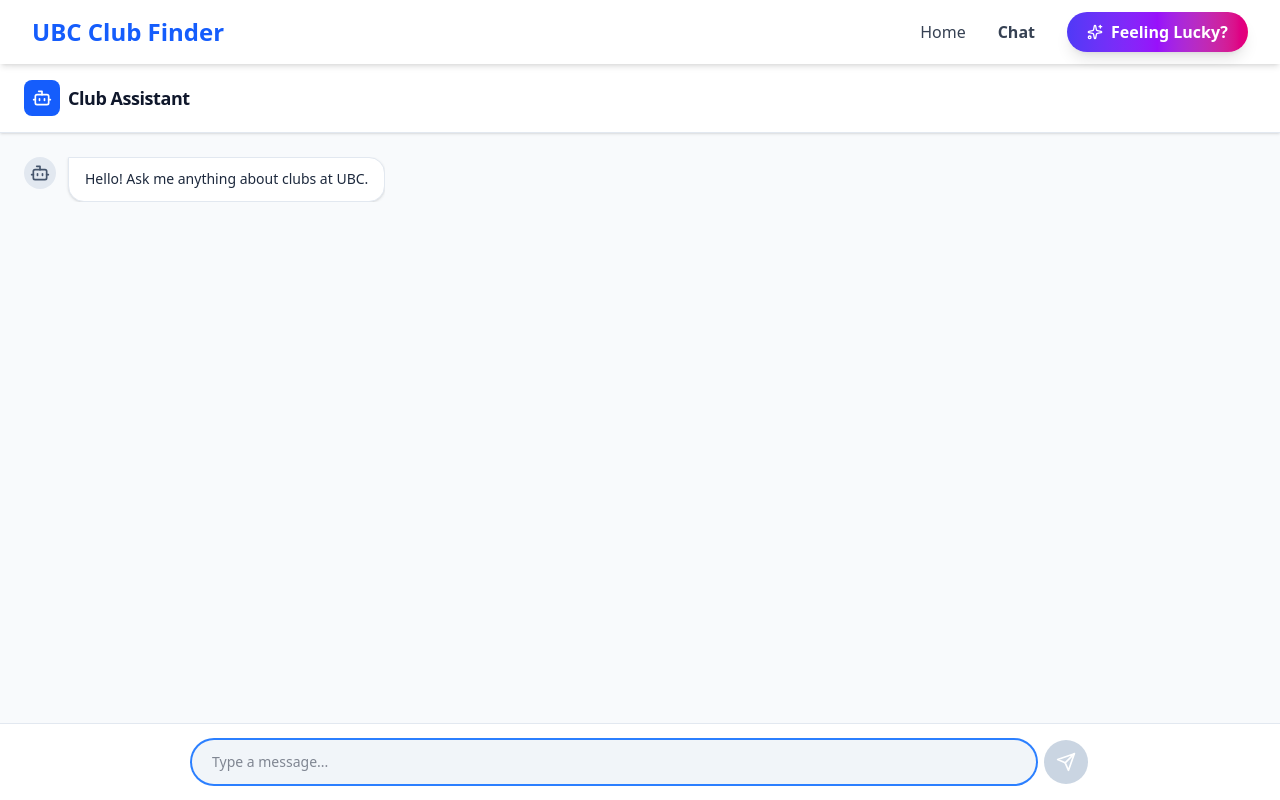
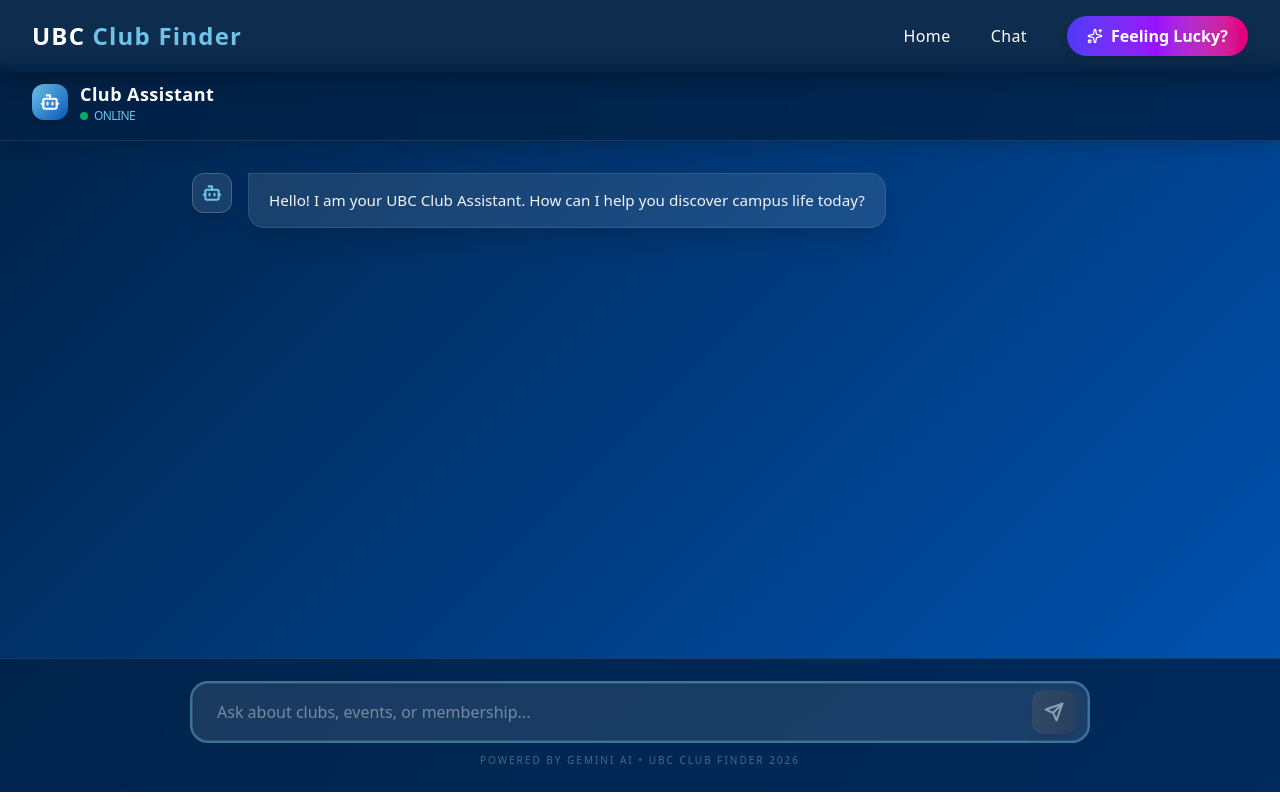
Before and after one commit to Kona01/nwHacks2026, a React (Vite) app in the folder app/: page /chat in a window 1280 px wide. Built offline with nearby package versions, Linux system fonts and the light colour scheme.

Commit message:
update website styling

```diff
--- a/app/src/components/Navbar.jsx
+++ b/app/src/components/Navbar.jsx
@@ -5,34 +5,39 @@
 const Navbar = () => {
   const [isOpen, setIsOpen] = useState(false);
 
-  // Helper to manage active link styling
+  // Reference Styling: White text with sky-blue (#6EC4E8) hover/active states
   const navLinkStyles = ({ isActive }) =>
-    `text-gray-700 hover:text-blue-600 transition-colors ${isActive ? "text-blue-600 font-semibold" : ""}`;
+    `text-white text-[1rem] font-medium tracking-wide transition-all duration-300 hover:text-[#6EC4E8] ${
+      isActive ? "text-[#6EC4E8]" : ""
+    }`;
 
   const mobileNavLinkStyles = ({ isActive }) =>
-    `block px-3 py-2 rounded-md text-base font-medium ${isActive ? "bg-blue-50 text-blue-600" : "text-gray-700 hover:bg-gray-100"
+    `block px-4 py-3 rounded-md text-base font-semibold transition-colors ${
+      isActive ? "bg-[#0055B7] text-[#6EC4E8]" : "text-white hover:bg-[#0055B7]/50"
     }`;
 
   return (
-    <nav className="fixed top-0 left-0 w-full z-50 bg-white shadow-md">
-      <div className="mx-auto px-4 sm:px-6 lg:px-8">
-        <div className="flex justify-between h-16">
+    <nav className="fixed top-0 left-0 w-full z-[100] bg-[#002145]/95 backdrop-blur-[10px] shadow-[0_4px_20px_rgba(0,0,0,0.3)]">
+      <div className="max-w-[1400px] mx-auto px-6 sm:px-8">
+        <div className="flex justify-between items-center h-[72px]">
 
           {/* Logo Section */}
           <div className="flex-shrink-0 flex items-center">
-            <Link to="/" className="text-2xl font-bold text-blue-600">
-              UBC Club Finder
+            <Link to="/" className="text-[1.5rem] font-bold text-white tracking-wider">
+              UBC <span className="text-[#6EC4E8]">Club Finder</span>
             </Link>
           </div>
 
           {/* Desktop Menu */}
-          <div className="hidden md:flex items-center space-x-8">
+          <div className="hidden md:flex items-center space-x-10">
             <NavLink title="Home" to="/" className={navLinkStyles}>
               Home
             </NavLink>
             <NavLink title="Chat" to="/chat" className={navLinkStyles}>
               Chat
             </NavLink>
+            {/* The LuckyButton should handle its own gradient styling internally
+                based on the reference: linear-gradient(135deg, #6EC4E8, #0055B7) */}
             <LuckyButton />
           </div>
 
@@ -40,14 +45,14 @@
           <div className="md:hidden flex items-center">
             <button
               onClick={() => setIsOpen(!isOpen)}
-              className="text-gray-700 focus:outline-none"
+              className="text-white p-2 focus:outline-none transition-transform active:scale-90"
               aria-label="Toggle menu"
             >
-              <svg className="h-6 w-6" fill="none" viewBox="0 0 24 24" stroke="currentColor">
+              <svg className="h-7 w-7" fill="none" viewBox="0 0 24 24" stroke="currentColor">
                 {isOpen ? (
-                  <path strokeLinecap="round" strokeLinejoin="round" strokeWidth={2} d="M6 18L18 6M6 6l12 12" />
+                  <path strokeLinecap="round" strokeLinejoin="round" strokeWidth={2.5} d="M6 18L18 6M6 6l12 12" />
                 ) : (
-                  <path strokeLinecap="round" strokeLinejoin="round" strokeWidth={2} d="M4 6h16M4 12h16m-7 6h7" />
+                  <path strokeLinecap="round" strokeLinejoin="round" strokeWidth={2.5} d="M4 6h16M4 12h16m-7 6h7" />
                 )}
               </svg>
             </button>
@@ -55,10 +60,13 @@
         </div>
       </div>
 
-      {/* Mobile Menu Content */}
-      {isOpen && (
-        <div className="md:hidden bg-white border-t border-gray-100">
-          <div className="px-2 pt-2 pb-3 space-y-1">
+      {/* Mobile Menu Content - Styled with the same dark theme */}
+      <div
+        className={`md:hidden overflow-hidden transition-all duration-300 ease-in-out bg-[#002145] border-t border-white/10 ${
+          isOpen ? "max-h-64 opacity-100" : "max-h-0 opacity-0"
+        }`}
+      >
+        <div className="px-4 pt-2 pb-6 space-y-2">
           <NavLink
             to="/"
             onClick={() => setIsOpen(false)}
@@ -73,16 +81,11 @@
           >
             Chat
           </NavLink>
-            <Link
-              to="/contact"
-              onClick={() => setIsOpen(false)}
-              className="block px-3 py-2 text-blue-600 font-medium hover:bg-blue-50"
-            >
-              Contact
-            </Link>
+          <div className="pt-2 px-3">
+             <LuckyButton />
           </div>
         </div>
-      )}
+      </div>
     </nav>
   );
 };
--- a/app/src/pages/ChatPage.jsx
+++ b/app/src/pages/ChatPage.jsx
@@ -2,34 +2,34 @@
 import ReactMarkdown from 'react-markdown';
 import remarkGfm from 'remark-gfm';
 
-// --- Inline SVG Icons ---
+// --- Inline SVG Icons (Updated colors for theme) ---
 const BotIcon = () => (
-  <svg viewBox="0 0 24 24" fill="none" stroke="currentColor" strokeWidth="2" strokeLinecap="round" strokeLinejoin="round" className="w-5 h-5">
+  <svg viewBox="0 0 24 24" fill="none" stroke="currentColor" strokeWidth="2.5" strokeLinecap="round" strokeLinejoin="round" className="w-5 h-5">
     <path d="M12 8V4H8" /><rect width="16" height="12" x="4" y="8" rx="2" /><path d="M2 14h2" /><path d="M20 14h2" /><path d="M15 13v2" /><path d="M9 13v2" />
   </svg>
 );
 
 const UserIcon = () => (
-  <svg viewBox="0 0 24 24" fill="none" stroke="currentColor" strokeWidth="2" strokeLinecap="round" strokeLinejoin="round" className="w-5 h-5">
+  <svg viewBox="0 0 24 24" fill="none" stroke="currentColor" strokeWidth="2.5" strokeLinecap="round" strokeLinejoin="round" className="w-5 h-5">
     <path d="M19 21v-2a4 4 0 0 0-4-4H9a4 4 0 0 0-4 4v2" /><circle cx="12" cy="7" r="4" />
   </svg>
 );
 
 const SendIcon = () => (
-  <svg viewBox="0 0 24 24" fill="none" stroke="currentColor" strokeWidth="2" strokeLinecap="round" strokeLinejoin="round" className="w-5 h-5">
+  <svg viewBox="0 0 24 24" fill="none" stroke="currentColor" strokeWidth="2.5" strokeLinecap="round" strokeLinejoin="round" className="w-5 h-5">
     <path d="m22 2-7 20-4-9-9-4Z" /><path d="M22 2 11 13" />
   </svg>
 );
 
 const LoadingSpinner = () => (
-  <svg className="animate-spin h-5 w-5 text-blue-600" xmlns="http://www.w3.org/2000/svg" fill="none" viewBox="0 0 24 24">
+  <svg className="animate-spin h-5 w-5 text-[#6EC4E8]" xmlns="http://www.w3.org/2000/svg" fill="none" viewBox="0 0 24 24">
     <circle className="opacity-25" cx="12" cy="12" r="10" stroke="currentColor" strokeWidth="4"></circle>
     <path className="opacity-75" fill="currentColor" d="M4 12a8 8 0 018-8V0C5.373 0 0 5.373 0 12h4zm2 5.291A7.962 7.962 0 014 12H0c0 3.042 1.135 5.824 3 7.938l3-2.647z"></path>
   </svg>
 );
 
 export default function ChatPage() {
-  const [messages, setMessages] = useState([{ role: 'model', text: 'Hello! Ask me anything about clubs at UBC.' }]);
+  const [messages, setMessages] = useState([{ role: 'model', text: 'Hello! I am your UBC Club Assistant. How can I help you discover campus life today?' }]);
   const [input, setInput] = useState('');
   const [isLoading, setIsLoading] = useState(false);
   const messagesEndRef = useRef(null);
@@ -55,53 +55,68 @@
       const data = await res.json();
       setMessages(prev => [...prev, { role: 'model', text: data.text }]);
     } catch (err) {
-      setMessages(prev => [...prev, { role: 'model', text: 'Error: Could not reach the backend.' }]);
+      setMessages(prev => [...prev, { role: 'model', text: '**Error:** I couldn’t reach the club database. Please check your connection.' }]);
     } finally {
       setIsLoading(false);
     }
   };
 
   return (
-    <div className="flex flex-col h-[calc(100dvh-4rem)] bg-slate-50 font-sans antialiased text-slate-900">
-      <header className="flex items-center justify-between px-6 py-4 bg-white border-b border-slate-200 shadow-sm">
-        <div className="flex items-center gap-2">
-          <div className="p-2 bg-blue-600 text-white rounded-lg"><BotIcon /></div>
-          <h1 className="font-semibold text-lg tracking-tight">Club Assistant</h1>
+    <div className="flex flex-col h-[calc(100dvh-4.5rem)] text-white" style={{
+      background: 'linear-gradient(135deg, #002145 0%, #0055B7 100%)',
+    }}>
+      {/* Chat Header */}
+      <header className="flex items-center justify-between px-8 py-4 bg-[#002145]/80 backdrop-blur-md border-b border-white/10 shadow-lg">
+        <div className="flex items-center gap-3">
+          <div className="p-2 bg-gradient-to-br from-[#6EC4E8] to-[#0055B7] text-white rounded-xl shadow-md">
+            <BotIcon />
+          </div>
+          <div>
+            <h1 className="font-bold text-lg tracking-wide">Club Assistant</h1>
+            <div className="flex items-center gap-1.5">
+              <span className="w-2 h-2 bg-green-400 rounded-full animate-pulse"></span>
+              <span className="text-xs text-[#6EC4E8] font-medium uppercase tracking-tighter">Online</span>
+            </div>
+          </div>
         </div>
       </header>
 
       {/* Message List */}
-
-      <main className="flex-1 overflow-y-auto p-4 md:p-6 space-y-6">
+      <main className="flex-1 overflow-y-auto p-4 md:p-8 space-y-8 custom-scrollbar">
+        <div className="max-w-4xl mx-auto space-y-8">
           {messages.map((msg, i) => (
-          <div key={i} className={`flex ${msg.role === 'user' ? 'justify-end' : 'justify-start'}`}>
-            {/* 1. Added max-w-full and overflow-hidden to the wrapper */}
-            <div className={`flex max-w-[90%] md:max-w-[75%] gap-3 overflow-hidden ${msg.role === 'user' ? 'flex-row-reverse' : 'flex-row'}`}>
-              <div className={`w-8 h-8 rounded-full flex items-center justify-center flex-shrink-0 ${msg.role === 'user' ? 'bg-blue-100 text-blue-600' : 'bg-slate-200 text-slate-600'}`}>
+            <div key={i} className={`flex ${msg.role === 'user' ? 'justify-end' : 'justify-start'} animate-fade-in`}>
+              <div className={`flex max-w-[90%] md:max-w-[80%] gap-4 ${msg.role === 'user' ? 'flex-row-reverse' : 'flex-row'}`}>
+                {/* Avatar */}
+                <div className={`w-10 h-10 rounded-xl flex items-center justify-center flex-shrink-0 shadow-lg ${
+                  msg.role === 'user'
+                    ? 'bg-[#6EC4E8] text-[#002145]'
+                    : 'bg-white/10 backdrop-blur-md border border-white/20 text-[#6EC4E8]'
+                }`}>
                   {msg.role === 'user' ? <UserIcon /> : <BotIcon />}
                 </div>
 
-              {/* 2. Added break-words and overflow-hidden to the bubble */}
-              <div className={`px-4 py-2.5 rounded-2xl text-sm leading-relaxed shadow-sm overflow-hidden break-words ${msg.role === 'user'
-                  ? 'bg-blue-600 text-white rounded-tr-none'
-                  : 'bg-white border border-slate-200 text-slate-800 rounded-tl-none'
+                {/* Bubble */}
+                <div className={`px-5 py-3.5 rounded-2xl text-[0.95rem] leading-relaxed shadow-xl break-words transition-all ${
+                  msg.role === 'user'
+                    ? 'bg-gradient-to-br from-[#0055B7] to-[#002145] text-white rounded-tr-none border border-white/10'
+                    : 'bg-white/10 backdrop-blur-lg text-gray-100 rounded-tl-none border border-white/10'
                 }`}>
-                <div className={`prose prose-sm max-w-none ${msg.role === 'user' ? 'prose-invert text-white' : 'text-slate-800'}`}>
+                  <div className={`prose prose-sm max-w-none ${msg.role === 'user' ? 'prose-invert text-white' : 'prose-invert text-gray-100'}`}>
                     <ReactMarkdown
                       remarkPlugins={[remarkGfm]}
                       components={{
-                      p: ({ node, ...props }) => <p className="mb-2 last:mb-0" {...props} />,
-                      ul: ({ node, ...props }) => <ul className="list-disc ml-4 mb-2" {...props} />,
-                      ol: ({ node, ...props }) => <ol className="list-decimal ml-4 mb-2" {...props} />,
+                        p: ({ node, ...props }) => <p className="mb-3 last:mb-0" {...props} />,
+                        ul: ({ node, ...props }) => <ul className="list-disc ml-5 mb-3" {...props} />,
+                        ol: ({ node, ...props }) => <ol className="list-decimal ml-5 mb-3" {...props} />,
+                        a: ({ node, ...props }) => <a className="text-[#6EC4E8] underline hover:text-white transition-colors" {...props} />,
                         code: ({ node, inline, className, children, ...props }) => {
                           return inline ? (
-                          // 3. Added break-all to inline code to prevent line-breaking issues
-                          <code className="bg-slate-100 px-1 rounded text-pink-600 font-mono break-all" {...props}>
+                            <code className="bg-black/30 px-1.5 py-0.5 rounded text-[#6EC4E8] font-mono text-xs break-all" {...props}>
                               {children}
                             </code>
                           ) : (
-                          // 4. Ensure block code has horizontal scroll and doesn't push the width
-                          <code className="block bg-slate-800 text-slate-100 p-3 rounded-lg my-2 overflow-x-auto font-mono custom-scrollbar" {...props}>
+                            <code className="block bg-[#001529] text-gray-200 p-4 rounded-xl my-3 overflow-x-auto font-mono text-xs border border-white/5" {...props}>
                               {children}
                             </code>
                           );
@@ -115,25 +130,29 @@
               </div>
             </div>
           ))}
+
           {isLoading && (
-          <div className="flex justify-start items-center gap-3">
-            <div className="w-8 h-8 rounded-full bg-slate-200 flex items-center justify-center"><BotIcon /></div>
-            <div className="bg-white border border-slate-200 px-4 py-2.5 rounded-2xl rounded-tl-none shadow-sm flex items-center gap-2">
+            <div className="flex justify-start items-center gap-4 animate-pulse">
+              <div className="w-10 h-10 rounded-xl bg-white/10 backdrop-blur-md flex items-center justify-center text-[#6EC4E8] border border-white/10">
+                <BotIcon />
+              </div>
+              <div className="bg-white/5 border border-white/10 px-5 py-3 rounded-2xl rounded-tl-none shadow-sm flex items-center gap-3">
                 <LoadingSpinner />
-              <span className="text-sm text-slate-500 font-medium">Gemini is typing...</span>
+                <span className="text-sm text-[#6EC4E8] font-semibold tracking-wide">Thinking...</span>
               </div>
             </div>
           )}
           <div ref={messagesEndRef} />
+        </div>
       </main>
 
       {/* Input Bar */}
-      <footer className="p-4 bg-white border-t border-slate-200">
-        <form onSubmit={handleSend} className="max-w-4xl mx-auto flex items-center gap-2">
+      <footer className="p-6 bg-[#002145]/80 backdrop-blur-xl border-t border-white/10">
+        <form onSubmit={handleSend} className="max-w-4xl mx-auto relative group">
           <input
             autoFocus
-            className="flex-1 bg-slate-100 border-none rounded-full px-5 py-3 text-sm focus:ring-2 focus:ring-blue-500 outline-none transition-all disabled:opacity-50"
-            placeholder="Type a message..."
+            className="w-full bg-white/5 border border-white/10 rounded-2xl px-6 py-4 text-white placeholder-white/40 focus:outline-none focus:ring-2 focus:ring-[#6EC4E8]/50 focus:bg-white/10 transition-all disabled:opacity-50 pr-16 shadow-inner"
+            placeholder="Ask about clubs, events, or membership..."
             value={input}
             onChange={(e) => setInput(e.target.value)}
             disabled={isLoading}
@@ -141,12 +160,39 @@
           <button
             type="submit"
             disabled={isLoading || !input.trim()}
-            className="p-3 bg-blue-600 text-white rounded-full hover:bg-blue-700 active:scale-95 transition-all disabled:bg-slate-300 disabled:scale-100"
+            className="absolute right-3 top-1/2 -translate-y-1/2 p-3 bg-gradient-to-r from-[#6EC4E8] to-[#0055B7] text-white rounded-xl hover:scale-105 active:scale-95 transition-all disabled:from-gray-600 disabled:to-gray-700 disabled:opacity-50 shadow-lg"
           >
             <SendIcon />
           </button>
         </form>
+        <p className="text-center text-[10px] text-white/30 mt-3 uppercase tracking-[0.2em]">
+          Powered by Gemini AI • UBC Club Finder 2026
+        </p>
       </footer>
+
+      {/* Internal Custom Scrollbar Styling */}
+      <style>{`
+        .custom-scrollbar::-webkit-scrollbar {
+          width: 6px;
+        }
+        .custom-scrollbar::-webkit-scrollbar-track {
+          background: transparent;
+        }
+        .custom-scrollbar::-webkit-scrollbar-thumb {
+          background: rgba(110, 196, 232, 0.2);
+          border-radius: 10px;
+        }
+        .custom-scrollbar::-webkit-scrollbar-thumb:hover {
+          background: rgba(110, 196, 232, 0.4);
+        }
+        @keyframes fade-in {
+          from { opacity: 0; transform: translateY(10px); }
+          to { opacity: 1; transform: translateY(0); }
+        }
+        .animate-fade-in {
+          animation: fade-in 0.4s ease-out forwards;
+        }
+      `}</style>
     </div>
   );
 }
```
Also changed, not shown: app/src/App.css (added, +23 -0 lines), app/src/pages/HomePage.jsx (+51 -24 lines), app/src/pages/ReviewsPage.jsx (+77 -49 lines), 1 other file (tests, documents, lock files or other folders). Lines whose indentation alone changed are shown as unchanged.
